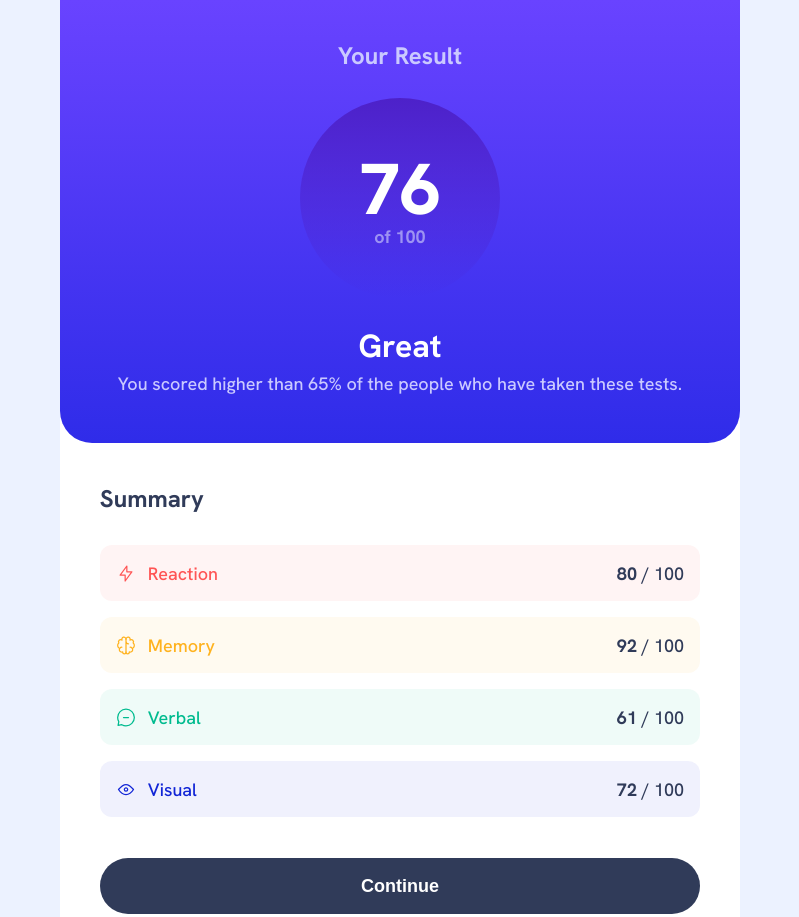
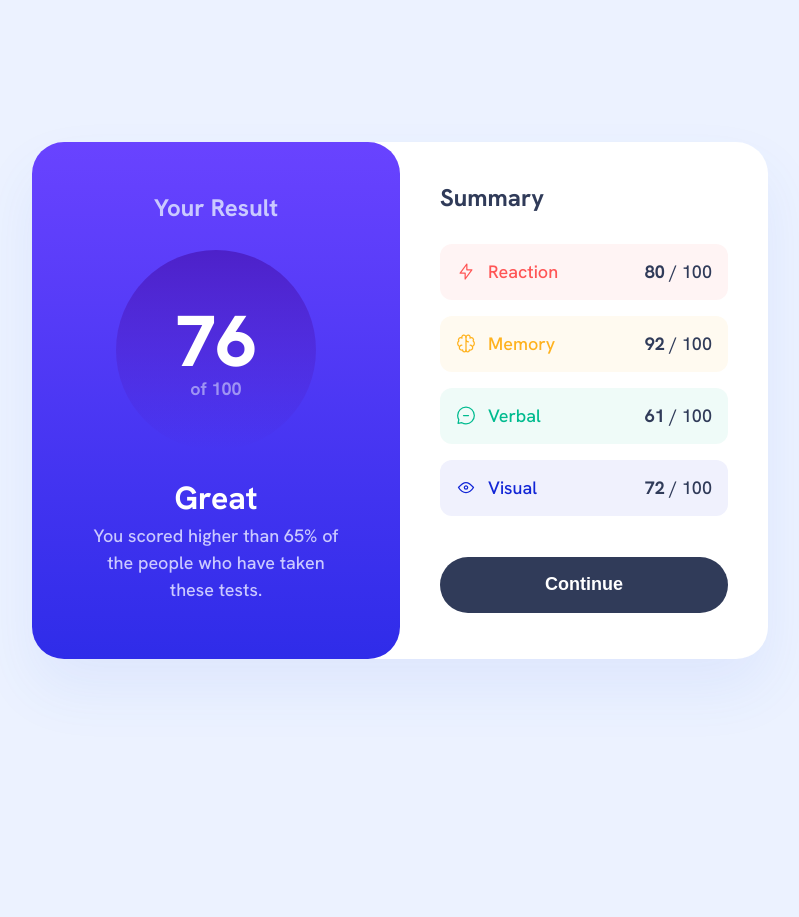
Before and after one commit to NavarroEmiliano/results-summary-component-fm, a plain HTML site: page index.html in a window 1280 px wide. Shown: the top 917 px of the page, without its empty margins (240-1039 px from the left). After the commit the page ends 800 px from the top, so only its background shows below. Drawn offline with Linux system fonts and the light colour scheme.

Commit message:
finished

```diff
--- a/scss/base/_base.scss
+++ b/scss/base/_base.scss
@@ -3,6 +3,6 @@ body {
     min-block-size: 100vh;
     inline-size: 100%;
     display: grid;
-    justify-content: center;
+    place-content: center;
     background-color: u.$color-pale-blue;
 }
--- a/scss/components/_button.scss
+++ b/scss/components/_button.scss
@@ -6,6 +6,7 @@
     block-size: 56px;
     border-radius: 128px;
     background-color: u.$color-dark-gray-blue;
+    cursor: pointer;
 
     span {
         position: relative;
--- a/scss/layout/_results-component.scss
+++ b/scss/layout/_results-component.scss
@@ -1,7 +1,12 @@
 @use '../utils/' as u;
 
 .results-component {
-    display: flex;
-    flex-direction: column;
+    display: grid;
     background-color: u.$color-white;
+    box-shadow: u.$shadow-soft;
+    @include u.breakpoint(medium) {
+        grid-template-columns: auto 1fr;
+        inline-size: 736px;
+        border-radius: 32px;
+    }
 }
--- a/scss/layout/_results.scss
+++ b/scss/layout/_results.scss
@@ -12,6 +12,11 @@
     border-end-start-radius: u.rem(32);
     border-end-end-radius: u.rem(32);
     padding-inline: u.rem(58);
+
+    @include u.breakpoint(medium) {
+        max-inline-size: 368px;
+        border-radius: 32px;
+    }
 
     &__title {
         color: u.$color-light-lavender;
--- a/scss/layout/_summary.scss
+++ b/scss/layout/_summary.scss
@@ -1,9 +1,12 @@
 @use '../utils/' as u;
 
 .summary {
+    display: flex;
+    flex-direction: column;
     padding-block-start: clamp(u.rem(24), 1.05rem + 1.90vw, u.rem(38));
     padding-inline: clamp(u.rem(32), 1.74rem + 1.08vw, u.rem(40));
     padding-block-end: clamp(u.rem(30), 1.36rem + 2.17vw, u.rem(46));
+    inline-size: 100%;
 
     &__title {
         color: u.$color-dark-gray-blue;
--- a/scss/utils/_breakpoints.scss
+++ b/scss/utils/_breakpoints.scss
@@ -1,13 +1,13 @@
 @use 'functions' as f;
 
 $breakpoints-up: (
-    "medium": f.em(768),
+    "medium": f.em(736),
     "large": f.em(1110),
     "xlarge": f.em(1440),
 );
 
 $breakpoints-down: (
-    "small": f.em(767.98),
+    "small": f.em(735.98),
     "medium": f.em(1109.98),
     "large": f.em(1439.98),
 );
--- a/scss/utils/_variables.scss
+++ b/scss/utils/_variables.scss
@@ -26,3 +26,6 @@ $color-white: #ffffff;
 $color-pale-blue: #ECF2FF;
 $color-light-lavender: #CAC9FF;
 $color-dark-gray-blue: #303B59;
+
+// Box Shadow
+$shadow-soft: 0 30px 60px 0 #3D6CEC15;
```
Also changed, not shown: dist/style.css, 1 other file.
